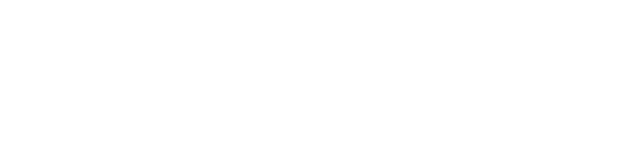
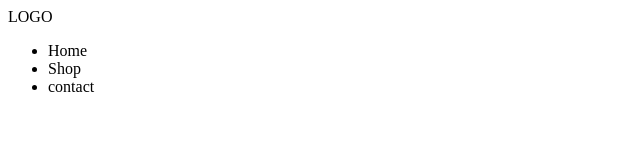
Before and after one commit to Miadil/Projet01-TeamRocket, a plain HTML site: page index.html in a window 1280 px wide. Shown: the whole page, without its empty margins (0-640 px from the left). Drawn offline with Linux system fonts and the light colour scheme.

Commit message:
add structure navbar

```diff
--- a/index.html
+++ b/index.html
@@ -5,5 +5,16 @@
     <meta name="viewport" content="width=device-width, initial-scale=1.0" />
     <title>Chicken Lord</title>
   </head>
-  <body></body>
+  <body>
+    <header>
+      <nav>
+        <div>LOGO</div>
+        <ul>
+          <li>Home</li>
+          <li>Shop</li>
+          <li>contact</li>
+        </ul>
+      </nav>
+    </header>
+  </body>
 </html>
```
